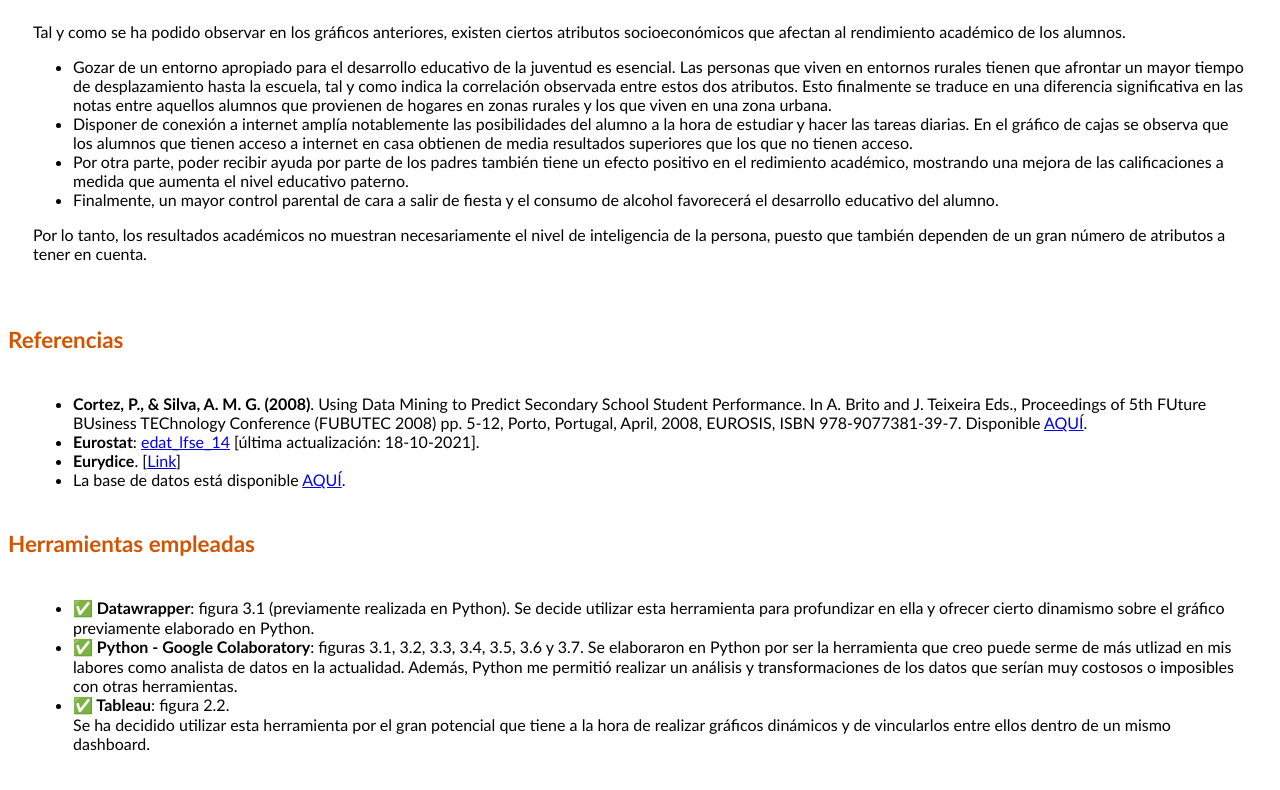
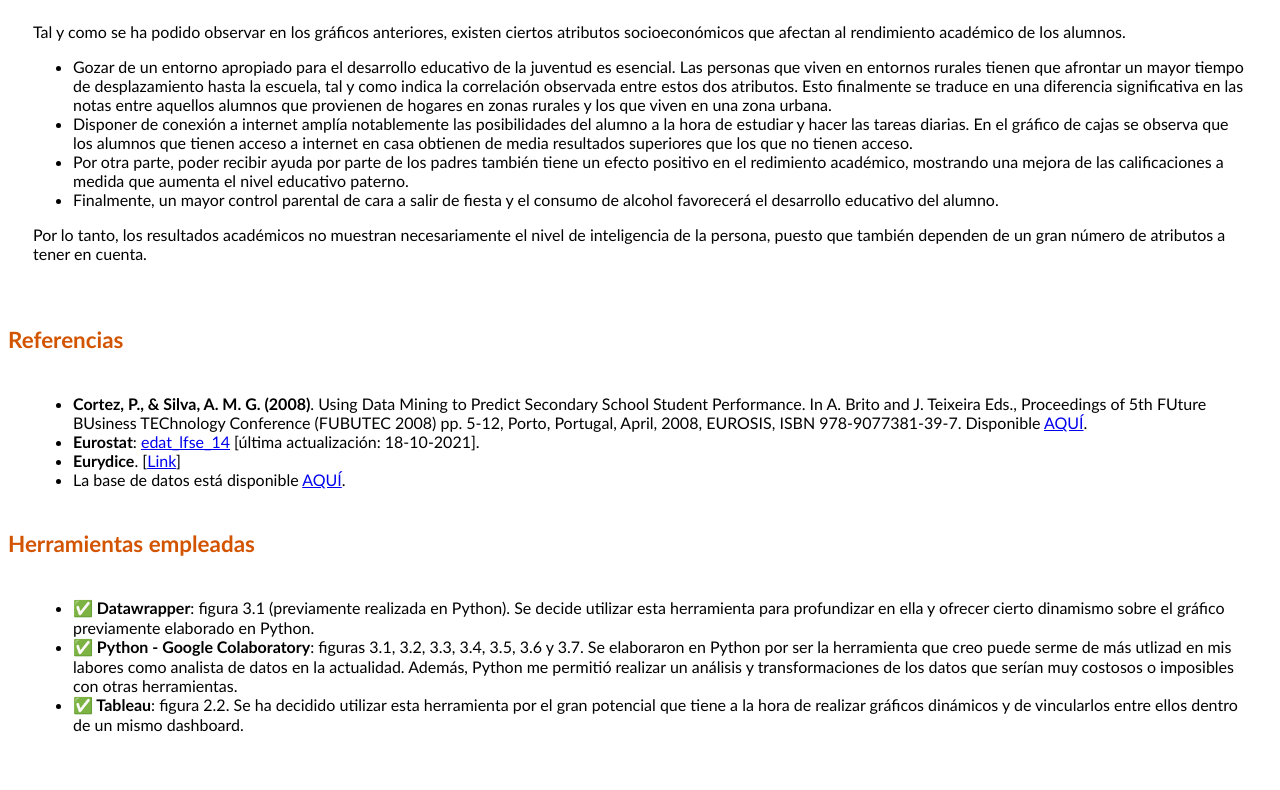
Before and after one commit to VictorGlezDiez/VIU_Proyecto_Visualizacion, a website: page index.html in a window 1280 px wide. Shown: the part 7640-8430 px from the top of the page. Drawn offline with Linux system fonts and the light colour scheme.

Commit message:
1 file modified

```diff
--- a/index.html
+++ b/index.html
@@ -341,7 +341,7 @@
     <ul>
       <li><b>✅ Datawrapper</b>: figura 3.1 (previamente realizada en Python). Se decide utilizar esta herramienta para profundizar en ella y ofrecer cierto dinamismo sobre el gráfico previamente elaborado en Python. </li>
       <li><b>✅ Python - Google Colaboratory</b>: figuras 3.1, 3.2, 3.3, 3.4, 3.5, 3.6 y 3.7. Se elaboraron en Python por ser la herramienta que creo puede serme de más utlizad en mis labores como analista de datos en la actualidad. Además, Python me permitió realizar un análisis y transformaciones de los datos que serían muy costosos o imposibles con otras herramientas.</li>
-      <li><b>✅ Tableau</b>: figura 2.2.</li> Se ha decidido utilizar esta herramienta por el gran potencial que tiene a la hora de realizar gráficos dinámicos y de vincularlos entre ellos dentro de un mismo dashboard.
+      <li><b>✅ Tableau</b>: figura 2.2. Se ha decidido utilizar esta herramienta por el gran potencial que tiene a la hora de realizar gráficos dinámicos y de vincularlos entre ellos dentro de un mismo dashboard. </li>
     </ul>
     </div>
   </div>
```
